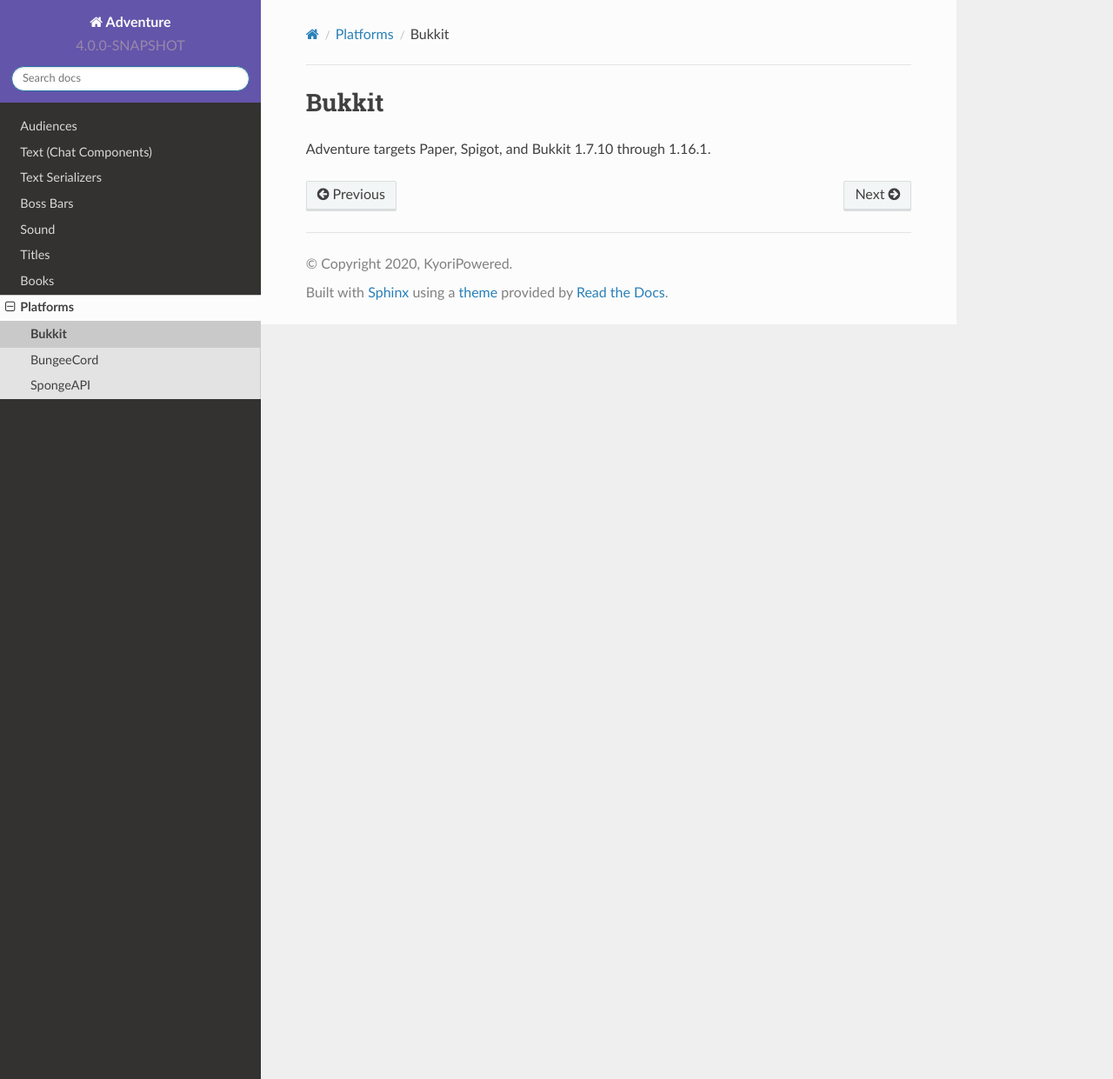
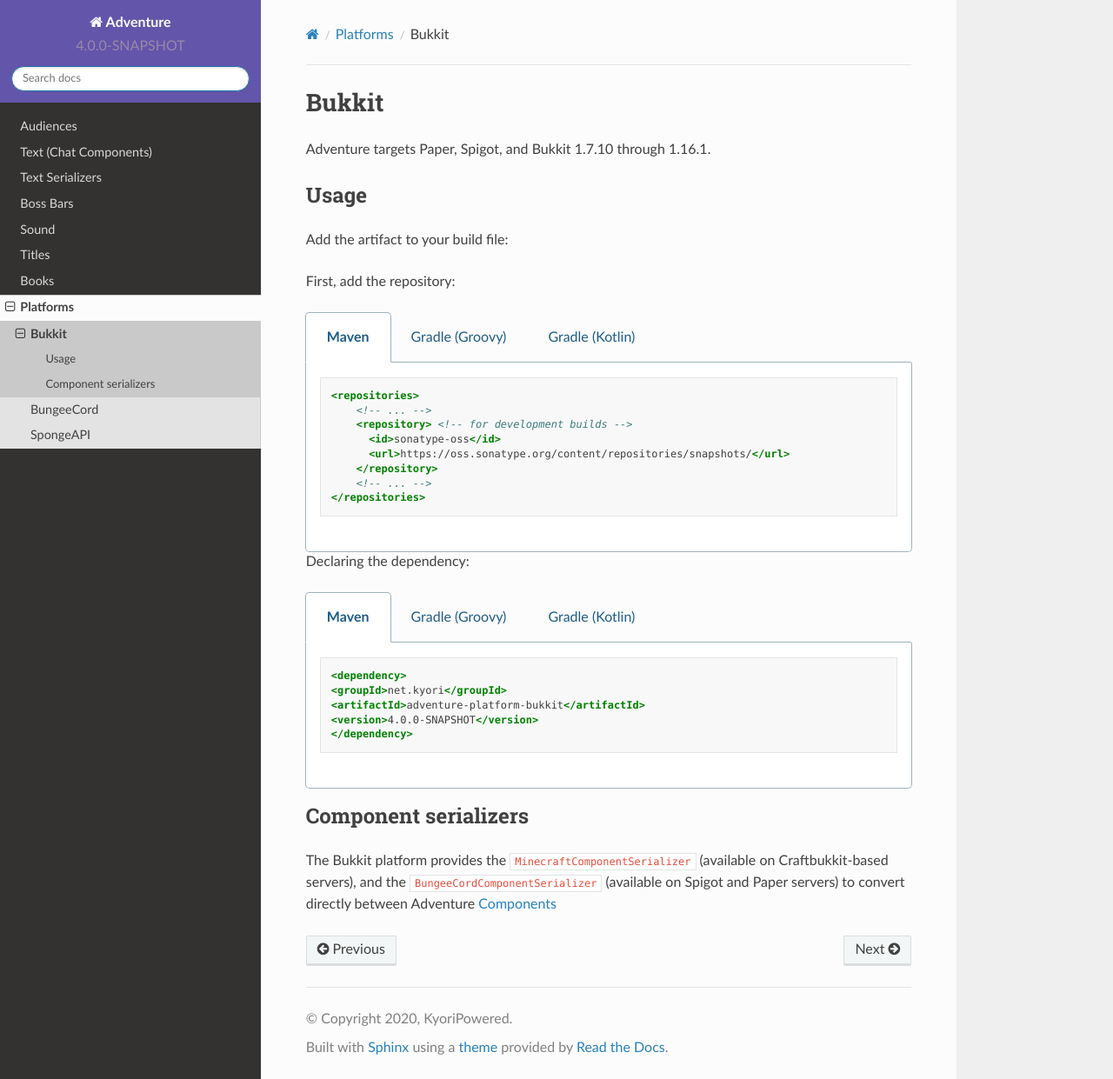
Before and after one commit to KyoriPowered/adventure-docs, a Sphinx documentation site: the page built from source/platform/bukkit.rst, in a window 1280 px wide and 1241 px high. Shown: the whole window at 87% size. Built offline with Sphinx 7.4.7 and the Read the Docs theme 2.0.0, drawn with Linux system fonts in a browser that asks for light colours.

Commit message:
Write up a little bit more

```diff
--- a/source/index.rst
+++ b/source/index.rst
@@ -22,12 +22,13 @@ Adventure
    platform/index
 
 
-Adventure |version|!
+Adventure is a library for server-controllable user interface elements in *Minecraft: Java Edition*.
+
 
 Importing Adventure into your project
 -------------------------------------
 
-Adding the repository
+First, add the repository:
 
 .. tabs::
 
--- a/source/platform/bukkit.rst
+++ b/source/platform/bukkit.rst
@@ -3,3 +3,90 @@ Bukkit
 ======
 
 Adventure targets Paper, Spigot, and Bukkit 1.7.10 through 1.16.1.
+
+
+Usage
+-----
+
+Add the artifact to your build file:
+
+First, add the repository:
+
+.. tabs::
+
+   .. group-tab:: Maven
+
+      .. code:: xml
+
+         <repositories>
+             <!-- ... -->
+             <repository> <!-- for development builds -->
+               <id>sonatype-oss</id>
+               <url>https://oss.sonatype.org/content/repositories/snapshots/</url>
+             </repository>
+             <!-- ... -->
+         </repositories>
+
+   .. group-tab:: Gradle (Groovy)
+
+      .. code:: groovy
+
+         repositories {
+            // for development builds
+            maven {
+                name = 'sonatype-oss'
+                url = 'https://oss.sonatype.org/content/repositories/snapshots/'
+            }
+            // for releases
+            mavenCentral()
+         }
+
+   .. group-tab:: Gradle (Kotlin)
+
+      .. code:: kotlin
+
+         repositories {
+            // for development builds
+            maven(url = "https://oss.sonatype.org/content/repositories/snapshots/") {
+                name = "sonatype-oss"
+            }
+            // for releases
+            mavenCentral()
+         }
+
+   Declaring the dependency:
+
+.. tabs::
+
+   .. group-tab:: Maven
+
+      .. code:: xml
+
+         <dependency>
+         <groupId>net.kyori</groupId>
+         <artifactId>adventure-platform-bukkit</artifactId>
+         <version>4.0.0-SNAPSHOT</version>
+         </dependency>
+
+   .. group-tab:: Gradle (Groovy)
+
+      .. code:: groovy
+
+         dependencies {
+            implementation 'net.kyori:adventure-platform-bukkit:4.0.0-SNAPSHOT'
+         }
+
+
+   .. group-tab:: Gradle (Kotlin)
+
+      .. code:: kotlin
+
+         dependencies {
+            implementation("net.kyori:adventure-platform-bukkit:4.0.0-SNAPSHOT")
+         }
+
+
+Component serializers
+---------------------
+
+The Bukkit platform provides the ``MinecraftComponentSerializer`` (available on Craftbukkit-based servers), and the ``BungeeCordComponentSerializer`` (available on Spigot and Paper servers) to convert directly between Adventure :doc:`Components </text>`
```
Also changed, not shown: source/sound.rst (+31 -0 lines).
